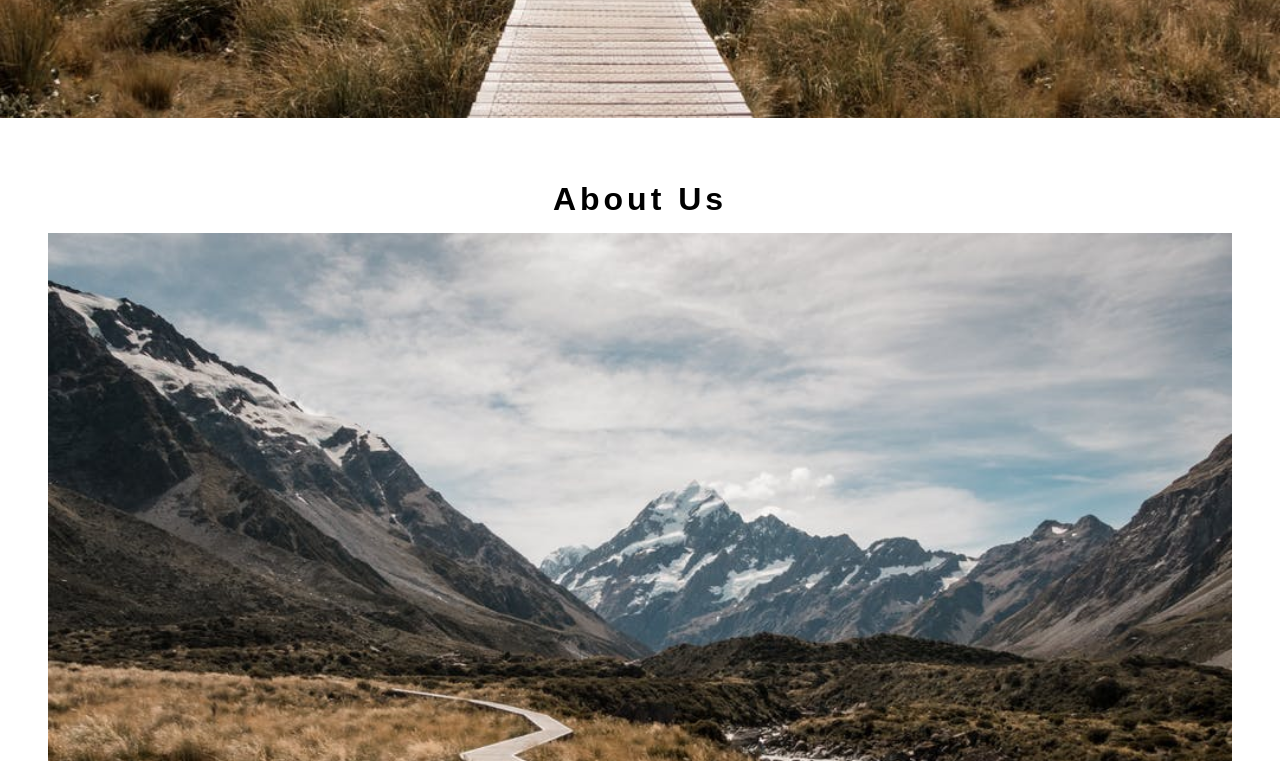
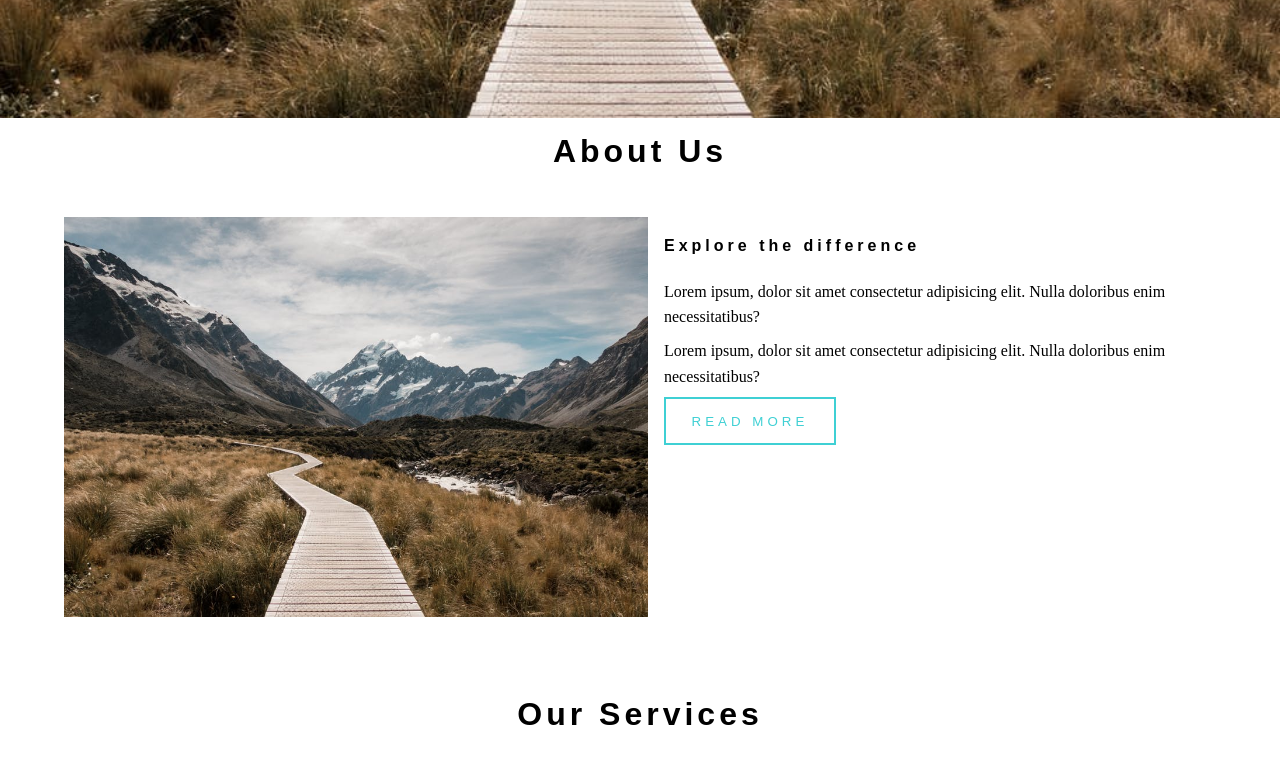
Before and after one commit to zbyszrom/myBackroads, a Gatsby site: page / in a window 1280 px wide. Shown: the part 680-1441 px from the top of the page. Built offline with nearby package versions, Linux system fonts and the light colour scheme; Gatsby itself is replaced by a stand-in of ours; a web font is replaced by a local one.

Commit message:
about component styled

```diff
--- a/src/components/about.js
+++ b/src/components/about.js
@@ -1,6 +1,7 @@
 import React from 'react'
 import { Link } from "gatsby"
 import { useStaticQuery, graphql } from "gatsby"
+import styled from 'styled-components'
 import Image from 'gatsby-image'
 
 const getAbout = graphql`
@@ -14,21 +15,46 @@ const getAbout = graphql`
     }
   }
 `
+const Section = styled.section`
+  @media(max-width: 800px){
+    display: flex;
+    flex-direction: column;
+  }
+`
+
+const Button = styled.button`
+  margin-left: 1rem;
+  background: transparent;
+      border: 2px solid var(--primary);
+      a {
+        color: var(--primary);
+      }
+      &:hover {
+        background: var(--primary);
+        a {
+          color: white;
+        }
+      }
+`
 
 const About = ()=>{
 
   const { aboutImage } = useStaticQuery(getAbout)
   const ourImage = aboutImage.childImageSharp.fluid
     return(
-      <section>
+     <>
       <div>
         <h2>About <span>Us</span></h2>
       </div>
+      <Section>
+      <article>
+        <div className = 'imgContainer'>
+        <Image fluid = {ourImage} alt = ''/>
+        </div>
+      </article>
+      <article >
       <div>
-        <Image fluid = {ourImage} alt = ''/>
-      </div>
-      <div>
-         <h4>explore the difference</h4>
+         <h4>Explore the difference</h4>
           <p>
             Lorem ipsum, dolor sit amet consectetur adipisicing elit. Nulla
             doloribus enim necessitatibus?
@@ -38,10 +64,13 @@ const About = ()=>{
             doloribus enim necessitatibus?
           </p>
       </div>
-      <div>
-      <button><Link to = '/blog'>Read more</Link></button>
-      </div>
-      </section>
+
+      <Button><Link to = '/blog'>Read more</Link></Button>
+
+      </article>
+
+      </Section>
+      </>
     )
 }
 
--- /dev/null
+++ b/src/components/featuredTours.js
@@ -0,0 +1,13 @@
+import React from 'react'
+
+const FeaturedTours = ()=>{
+    return(
+        <>
+        <h2>Featured Tours</h2>
+        <section>
+
+        </section>
+        </>
+    )
+}
+export default FeaturedTours
--- a/src/components/services.js
+++ b/src/components/services.js
@@ -3,10 +3,11 @@ import { FaWallet, FaTree, FaSocks } from "react-icons/fa"
 
 const Services = ()=>{
     return(
-        <section>
+        <>
         <div>
             <h2>Our Services</h2>
         </div>
+        <section>
         <div>
             <span><FaWallet /></span>
             <h4>saving monay</h4>
@@ -23,6 +24,7 @@ const Services = ()=>{
             <p>Lorem ipsum, dolor sit amet consectetur adipisicing elit. Null</p>
         </div>
         </section>
+        </>
     )
 }
 
--- a/src/pages/index.js
+++ b/src/pages/index.js
@@ -3,6 +3,7 @@ import Layout from "../components/layout"
 import Hero from "../components/hero"
 import About from "../components/about"
 import Services from "../components/services"
+import FeaturedTours  from "../components/featuredTours"
 
 
 const IndexPage = () => (
@@ -10,6 +11,7 @@ const IndexPage = () => (
     <Hero/>
     <About/>
     <Services/>
+    <FeaturedTours/>
   </Layout>
 )
 
--- a/src/styles/global.css
+++ b/src/styles/global.css
@@ -48,3 +48,11 @@
     transition: var(--ransition);
     cursor: pointer;
   }
+  .imgContainer {
+    position: relative;
+    width: 100%;
+    height: 100%;
+    box-sizing: border-box;
+    top: -1rem;
+    left: 1rem;
+  }
--- a/src/styles/layout.css
+++ b/src/styles/layout.css
@@ -2,6 +2,15 @@ main {
   min-height: 100vh;
   display: flex;
   flex-direction: column;
+}
+
+section {
+  padding: 2rem 1rem;
+  margin: 1rem 2.5%;
+  display: grid;
+  grid-template-columns: 1fr 1fr;
+  grid-gap: 1rem;
+
 }
 
 footer {
@@ -14,9 +23,3 @@ footer {
   justify-content: space-evenly;
   align-items: center;
 }
-
-
-section {
-  padding: 2rem 1rem;
-  margin: 1rem 2.5%;
-}
```
